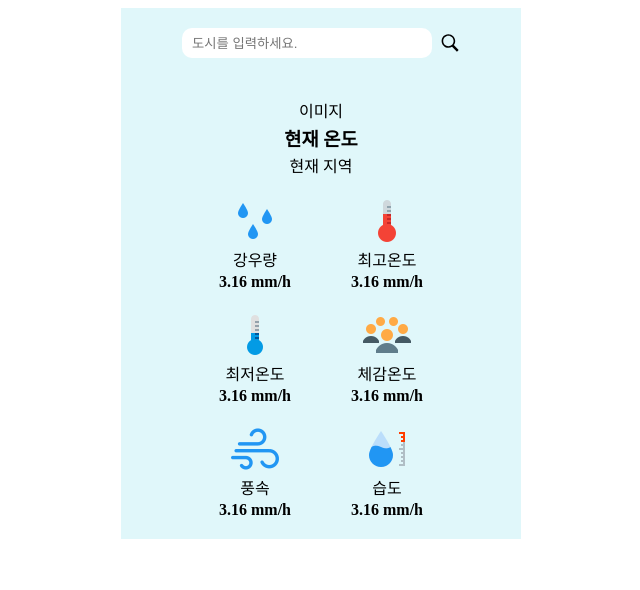
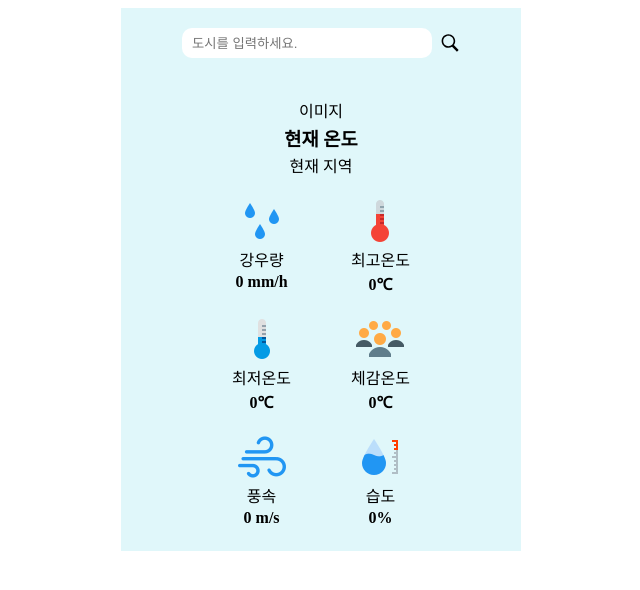
Before and after one commit to gayeongX0916/react-ts-weather-app, a React (Vite) app: page / in a window 1280 px wide. Shown: the top 590 px of the page, without its empty margins (319-959 px from the left). Built offline with nearby package versions, Linux system fonts and the light colour scheme.

Commit message:
[feature] 컴포넌트 분리

```diff
--- a/src/App.tsx
+++ b/src/App.tsx
@@ -1,58 +1,14 @@
 import "./App.css";
-import searchImg from "./assets/search.svg";
-import rainImg from "./assets/rain.png";
-import highTemperatureImg from "./assets/high-temperature.png";
-import lowTemperatureImg from "./assets/low-temperature.png";
-import peopleImg from "./assets/people.png";
-import windImg from "./assets/wind.png";
-import humidImg from "./assets/humid.png";
+import SearchSection from "./components/SearchSection";
+import CurrentWeather from "./components/CurrentWeather";
+import WeatherDetails from "./components/WeatherDetails";
 
 function App() {
   return (
     <div className="weather-app">
-      <div className="search-section">
-        <input placeholder="도시를 입력하세요." type="search" />
-        <button>
-          <img src={searchImg} alt="검색" width={20} height={20}/>
-        </button>
-      </div>
-      <div className="current-section">
-        <div>이미지</div>
-        <h3>현재 온도</h3>
-        <div>현재 지역</div>
-      </div>
-      <div className="detail-section">
-        <div className="detail-section-card">
-          <img src={rainImg} alt="강우량" width={48} height={48} />
-          <span className="label">강우량</span>
-          <span className="value">3.16 mm/h</span>
-        </div>
-        <div className="detail-section-card">
-          <img src={highTemperatureImg} alt="최고온도" width={48} height={48} />
-          <span className="label">최고온도</span>
-          <span className="value">3.16 mm/h</span>
-        </div>
-        <div className="detail-section-card">
-          <img src={lowTemperatureImg} alt="최저온도" width={48} height={48} />
-          <span className="label">최저온도</span>
-          <span className="value">3.16 mm/h</span>
-        </div>
-        <div className="detail-section-card">
-          <img src={peopleImg} alt="체감온도" width={48} height={48} />
-          <span className="label">체감온도</span>
-          <span className="value">3.16 mm/h</span>
-        </div>
-        <div className="detail-section-card">
-          <img src={windImg} alt="풍속" width={48} height={48} />
-          <span className="label">풍속</span>
-          <span className="value">3.16 mm/h</span>
-        </div>
-        <div className="detail-section-card">
-          <img src={humidImg} alt="습도" width={48} height={48} />
-          <span className="label">습도</span>
-          <span className="value">3.16 mm/h</span>
-        </div>
-      </div>
+      <SearchSection />
+      <CurrentWeather />
+      <WeatherDetails />
     </div>
   );
 }
--- /dev/null
+++ b/src/components/CurrentWeather.tsx
@@ -0,0 +1,11 @@
+const CurrentWeather = () => {
+  return (
+    <div className="current-section">
+        <div>이미지</div>
+        <h3>현재 온도</h3>
+        <div>현재 지역</div>
+      </div>
+  )
+}
+
+export default CurrentWeather
--- /dev/null
+++ b/src/components/SearchSection.tsx
@@ -0,0 +1,14 @@
+import searchImg from "../assets/search.svg";
+
+const SearchSection = () => {
+  return (
+    <div className="search-section">
+        <input placeholder="도시를 입력하세요." type="search" />
+        <button>
+          <img src={searchImg} alt="검색" width={20} height={20}/>
+        </button>
+      </div>
+  )
+}
+
+export default SearchSection
--- /dev/null
+++ b/src/components/WeatherCard.tsx
@@ -0,0 +1,18 @@
+type weatherData = {
+  imgSrc: string;
+  alt: string;
+  label: string;
+  value: string;
+};
+
+const WeatherCard = ({ imgSrc, alt, label, value }: weatherData) => {
+  return (
+    <div className="detail-section-card">
+      <img src={imgSrc} alt={alt} width={48} height={48} />
+      <span className="label">{label}</span>
+      <span className="value">{value}</span>
+    </div>
+  );
+};
+
+export default WeatherCard;
--- /dev/null
+++ b/src/components/WeatherDetails.tsx
@@ -0,0 +1,70 @@
+import rainImg from "../assets/rain.png";
+import highTemperatureImg from "../assets/high-temperature.png";
+import lowTemperatureImg from "../assets/low-temperature.png";
+import peopleImg from "../assets/people.png";
+import windImg from "../assets/wind.png";
+import humidImg from "../assets/humid.png";
+import WeatherCard from "./WeatherCard";
+import { useEffect, useState } from "react";
+import fetchWeather from "../api/fetchWeather";
+
+type WeatherKey =
+  | "rain"
+  | "highTemp"
+  | "lowTemp"
+  | "feelsLike"
+  | "wind"
+  | "humidity";
+
+const weatherData: {
+  key: WeatherKey;
+  imgSrc: string;
+  alt: string;
+  label: string;
+}[] = [
+  { key: "rain", imgSrc: rainImg, alt: "강우량", label: "강우량" },
+  {
+    key: "highTemp",
+    imgSrc: highTemperatureImg,
+    alt: "최고온도",
+    label: "최고온도",
+  },
+  {
+    key: "lowTemp",
+    imgSrc: lowTemperatureImg,
+    alt: "최저온도",
+    label: "최저온도",
+  },
+  { key: "feelsLike", imgSrc: peopleImg, alt: "체감온도", label: "체감온도" },
+  { key: "wind", imgSrc: windImg, alt: "풍속", label: "풍속" },
+  { key: "humidity", imgSrc: humidImg, alt: "습도", label: "습도" },
+];
+
+const WeatherDetails = () => {
+  const [weatherValues, setWeatherValues] = useState<
+    Record<WeatherKey, string>
+  >({
+    rain: "0 mm/h",
+    highTemp: "0℃",
+    lowTemp: "0℃",
+    feelsLike: "0℃",
+    wind: "0 m/s",
+    humidity: "0%",
+  });
+
+  return (
+    <div className="detail-section">
+      {weatherData.map(({ key, imgSrc, alt, label }) => (
+        <WeatherCard
+          key={key}
+          imgSrc={imgSrc}
+          alt={alt}
+          label={label}
+          value={weatherValues[key]}
+        />
+      ))}
+    </div>
+  );
+};
+
+export default WeatherDetails;
```
